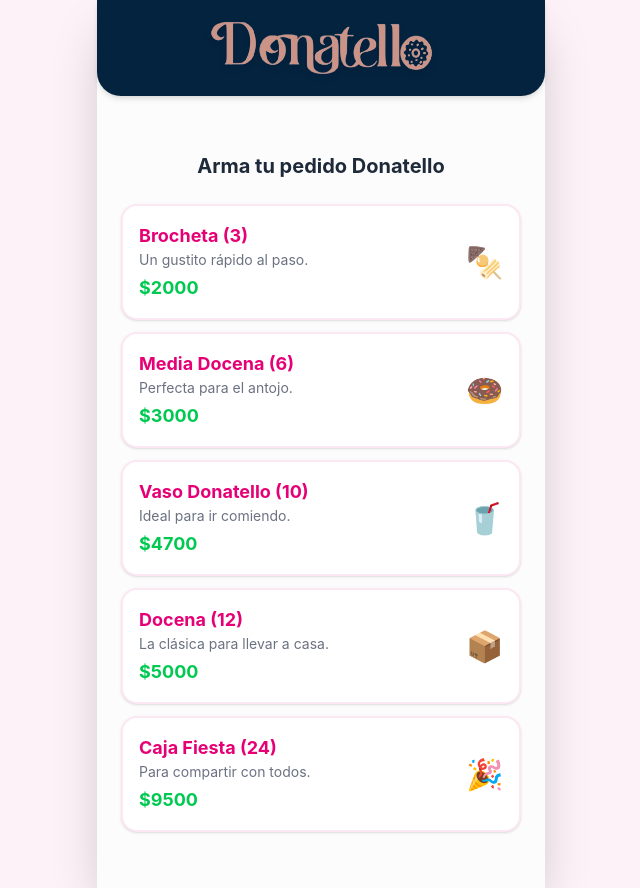
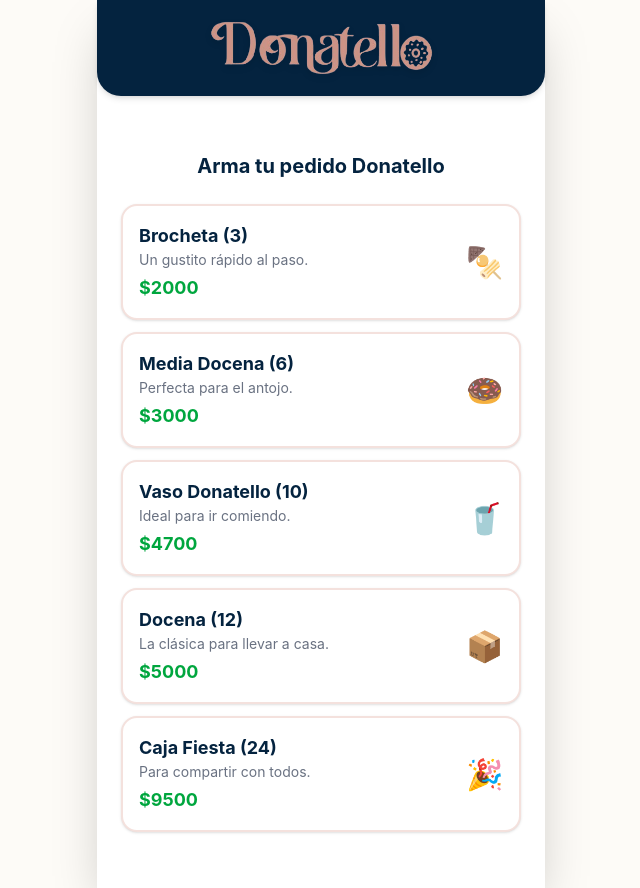
Before and after one commit to EmanuelDavezac/Donatelloo, a React app: page / in a window 1280 px wide. Shown: the whole page, without its empty margins (319-959 px from the left). Built offline with nearby package versions, Linux system fonts and the light colour scheme; the HTML template or start-up script is replaced by a standard one.

Commit message:
Aplico colores Azul Noche y Durazno a la app

```diff
--- a/src/App.jsx
+++ b/src/App.jsx
@@ -19,8 +19,9 @@
   };
 
   return (
-    <div className="min-h-screen bg-pink-50 flex justify-center">
-      <div className="w-full max-w-md bg-[#fdfcfc] min-h-screen shadow-2xl relative flex flex-col">
+    // 1. Fondo crema súper elegante en vez de rosa
+    <div className="min-h-screen bg-[#fdfbf7] flex justify-center">
+      <div className="w-full max-w-md bg-white min-h-screen shadow-2xl relative flex flex-col">
 
         <Header pasoActual={paso} />
 
@@ -29,57 +30,54 @@
           {/* --- PASO 1: SELECCIÓN DE TAMAÑO Y PRECIOS --- */}
           {paso === 1 && (
             <div>
-              <h2 className="text-xl font-bold text-gray-800 mb-6 text-center">
+              {/* 2. Textos en tu Azul Noche */}
+              <h2 className="text-xl font-bold text-[#04233f] mb-6 text-center">
                 Arma tu pedido Donatello
               </h2>
               <div className="flex flex-col gap-3 pb-8">
 
-                {/* 1. BROCHETA (3) */}
-                <button onClick={() => elegirPaquete({ cantidad: 3, titulo: "Brocheta", precio: 2000 })} className="bg-white border-2 border-pink-100 p-4 rounded-2xl shadow-sm hover:border-pink-400 text-left flex justify-between items-center transition-all">
+                {/* 3. Botones con hover en color Durazno y títulos en Azul Noche */}
+                <button onClick={() => elegirPaquete({ cantidad: 3, titulo: "Brocheta", precio: 2000 })} className="bg-white border-2 border-[#d99d8f]/30 p-4 rounded-2xl shadow-sm hover:border-[#d99d8f] text-left flex justify-between items-center transition-all">
                   <div>
-                    <h3 className="font-bold text-lg text-pink-600">Brocheta (3)</h3>
+                    <h3 className="font-bold text-lg text-[#04233f]">Brocheta (3)</h3>
                     <p className="text-sm text-gray-500">Un gustito rápido al paso.</p>
-                    <p className="font-bold text-green-500 mt-1 text-lg">${2000}</p>
+                    <p className="font-bold text-green-600 mt-1 text-lg">${2000}</p>
                   </div>
                   <span className="text-3xl">🍢</span>
                 </button>
 
-                {/* 2. MEDIA DOCENA (6) */}
-                <button onClick={() => elegirPaquete({ cantidad: 6, titulo: "Media Docena", precio: 3000 })} className="bg-white border-2 border-pink-100 p-4 rounded-2xl shadow-sm hover:border-pink-400 text-left flex justify-between items-center transition-all">
+                <button onClick={() => elegirPaquete({ cantidad: 6, titulo: "Media Docena", precio: 3000 })} className="bg-white border-2 border-[#d99d8f]/30 p-4 rounded-2xl shadow-sm hover:border-[#d99d8f] text-left flex justify-between items-center transition-all">
                   <div>
-                    <h3 className="font-bold text-lg text-pink-600">Media Docena (6)</h3>
+                    <h3 className="font-bold text-lg text-[#04233f]">Media Docena (6)</h3>
                     <p className="text-sm text-gray-500">Perfecta para el antojo.</p>
-                    <p className="font-bold text-green-500 mt-1 text-lg">${3000}</p>
+                    <p className="font-bold text-green-600 mt-1 text-lg">${3000}</p>
                   </div>
                   <span className="text-3xl">🍩</span>
                 </button>
 
-                {/* 3. VASO (10) */}
-                <button onClick={() => elegirPaquete({ cantidad: 10, titulo: "Vaso Donatello", precio: 4700 })} className="bg-white border-2 border-pink-100 p-4 rounded-2xl shadow-sm hover:border-pink-400 text-left flex justify-between items-center transition-all">
+                <button onClick={() => elegirPaquete({ cantidad: 10, titulo: "Vaso Donatello", precio: 4700 })} className="bg-white border-2 border-[#d99d8f]/30 p-4 rounded-2xl shadow-sm hover:border-[#d99d8f] text-left flex justify-between items-center transition-all">
                   <div>
-                    <h3 className="font-bold text-lg text-pink-600">Vaso Donatello (10)</h3>
+                    <h3 className="font-bold text-lg text-[#04233f]">Vaso Donatello (10)</h3>
                     <p className="text-sm text-gray-500">Ideal para ir comiendo.</p>
-                    <p className="font-bold text-green-500 mt-1 text-lg">${4700}</p>
+                    <p className="font-bold text-green-600 mt-1 text-lg">${4700}</p>
                   </div>
                   <span className="text-3xl">🥤</span>
                 </button>
 
-                {/* 4. DOCENA (12) */}
-                <button onClick={() => elegirPaquete({ cantidad: 12, titulo: "La Docena", precio: 5000 })} className="bg-white border-2 border-pink-100 p-4 rounded-2xl shadow-sm hover:border-pink-400 text-left flex justify-between items-center transition-all">
+                <button onClick={() => elegirPaquete({ cantidad: 12, titulo: "La Docena", precio: 5000 })} className="bg-white border-2 border-[#d99d8f]/30 p-4 rounded-2xl shadow-sm hover:border-[#d99d8f] text-left flex justify-between items-center transition-all">
                   <div>
-                    <h3 className="font-bold text-lg text-pink-600">Docena (12)</h3>
+                    <h3 className="font-bold text-lg text-[#04233f]">Docena (12)</h3>
                     <p className="text-sm text-gray-500">La clásica para llevar a casa.</p>
-                    <p className="font-bold text-green-500 mt-1 text-lg">${5000}</p>
+                    <p className="font-bold text-green-600 mt-1 text-lg">${5000}</p>
                   </div>
                   <span className="text-3xl">📦</span>
                 </button>
 
-                {/* 5. CAJA FIESTA (24) - ¡Cambia el 9500 por el precio real! */}
-                <button onClick={() => elegirPaquete({ cantidad: 24, titulo: "Caja Fiesta", precio: 9500 })} className="bg-white border-2 border-pink-100 p-4 rounded-2xl shadow-sm hover:border-pink-400 text-left flex justify-between items-center transition-all">
+                <button onClick={() => elegirPaquete({ cantidad: 24, titulo: "Caja Fiesta", precio: 9500 })} className="bg-white border-2 border-[#d99d8f]/30 p-4 rounded-2xl shadow-sm hover:border-[#d99d8f] text-left flex justify-between items-center transition-all">
                   <div>
-                    <h3 className="font-bold text-lg text-pink-600">Caja Fiesta (24)</h3>
+                    <h3 className="font-bold text-lg text-[#04233f]">Caja Fiesta (24)</h3>
                     <p className="text-sm text-gray-500">Para compartir con todos.</p>
-                    <p className="font-bold text-green-500 mt-1 text-lg">${9500}</p>
+                    <p className="font-bold text-green-600 mt-1 text-lg">${9500}</p>
                   </div>
                   <span className="text-3xl">🎉</span>
                 </button>
@@ -91,7 +89,8 @@
           {/* --- PASOS 2 Y 3 --- */}
           {paso === 2 && (
             <div>
-              <button onClick={() => setPaso(1)} className="text-pink-500 font-bold mb-4 flex items-center gap-1 hover:text-pink-700">
+              {/* Botón Volver pintado de color Durazno */}
+              <button onClick={() => setPaso(1)} className="text-[#d99d8f] font-bold mb-4 flex items-center gap-1 hover:text-[#b87c6e]">
                 <span>❮</span> Cambiar tamaño
               </button>
               <DonutBox capacidad={paquete.cantidad} titulo={paquete.titulo} onFinalizar={finalizarCaja} />
```
